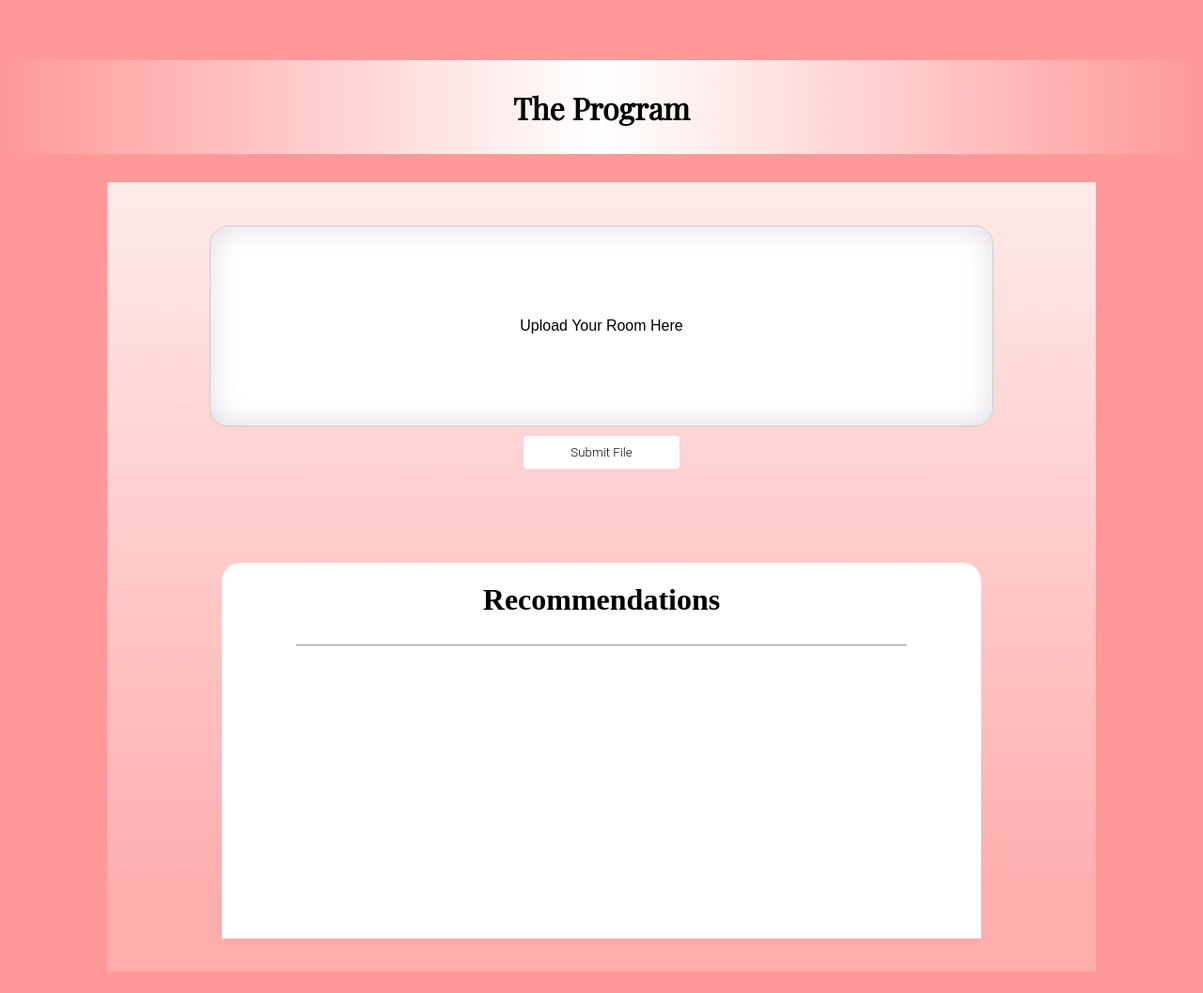
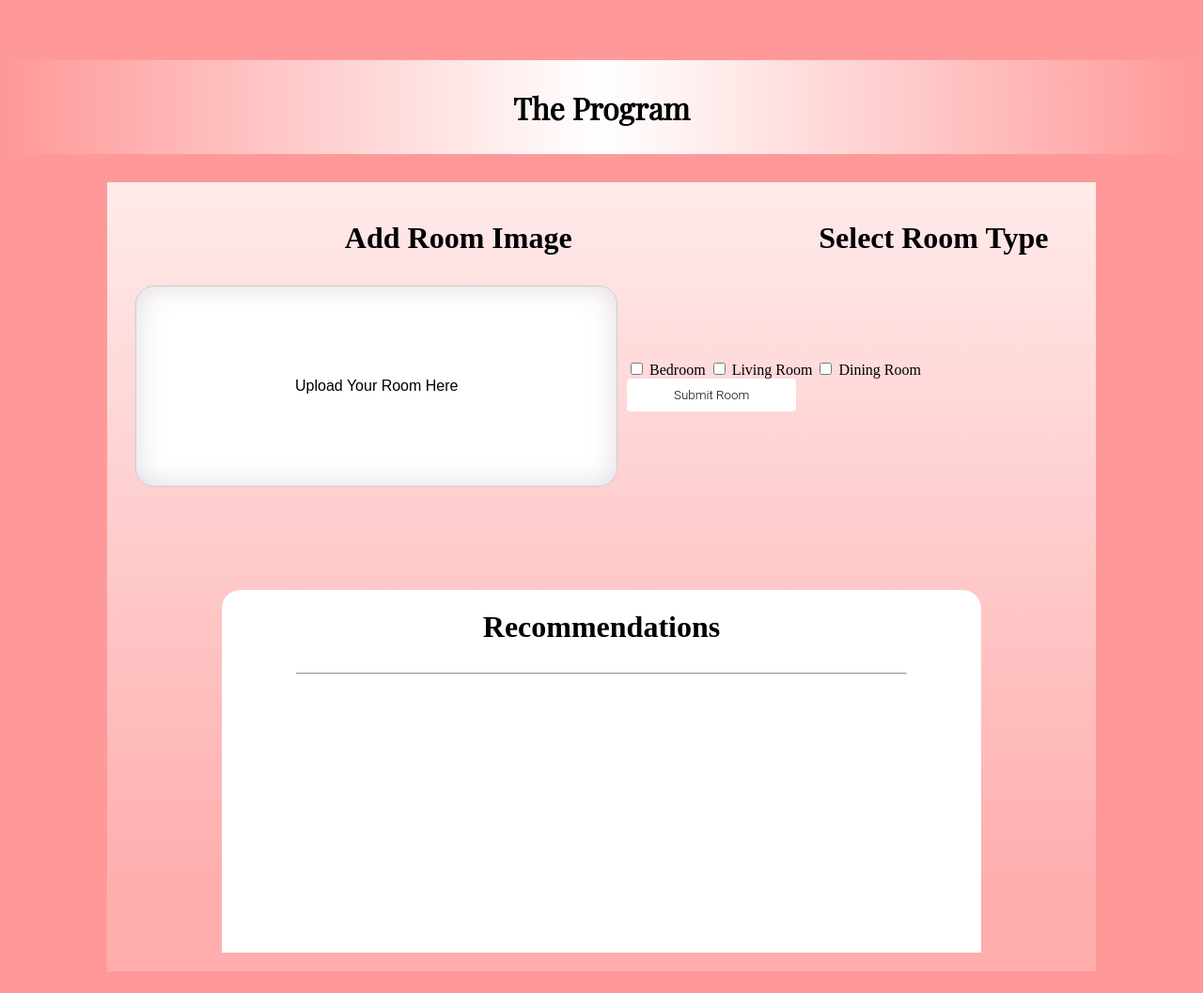
Before and after one commit to Autumn-Coding/U-of-T-Hacks-Project, a Flask app: template templates/page.html in a window 1280 px wide. Shown: the part 2401-3458 px from the top of the page at 94% size. Run offline with Flask 2, Linux system fonts and the light colour scheme; the template is opened without the code that fills it, so the values that code supplies are empty.

Commit message:
Worked on adding room type selections

```diff
--- a/templates/page.html
+++ b/templates/page.html
@@ -39,17 +39,31 @@
     <div class="bodyHeader contain"><h1>The Program</h1></div>
 
     <div class="contentBox">
-        <div id="enterImageSpace" class="contain">
+        <div id="addRoomTitles" class="contain">
+            <h1>Add Room Image</h1>
+            <h1>Select Room Type</h1>
+        </div>
+
+        <div id="addRoom" class="contain">
             <label for="uploadedImage" id="custom-file-upload">
                 Upload Your Room Here
             </label>
             <input type="file" id="uploadedImage" accept="image/*" />
-            <button id="submitFile">Submit File</button>
 
-            <div id="results">
-                <h1>Recommendations</h1>
-                <hr>
+            <div id="selectRoomType">
+                <input type="checkbox" id="roomBedroom" value="bedroom">
+                <label for="roomBedroom">Bedroom</label>
+                <input type="checkbox" id="roomLiving" value="living">
+                <label for="roomLiving">Living Room</label>
+                <input type="checkbox" id="roomDining" value="dining">
+                <label for="roomDining">Dining Room</label>
+                <button id="submitRoom">Submit Room</button>
             </div>
+        </div>
+
+        <div id="results">
+            <h1>Recommendations</h1>
+            <hr>
         </div>
 
     </div>
--- a/templates/script.js
+++ b/templates/script.js
@@ -1,7 +1,7 @@
 var navigation = document.getElementById("navigation");
 var topHeader = document.getElementById("topHeader");
 var uploadedImage = document.getElementById("uploadedImage");
-var submitFile = document.getElementById("submitFile");
+var submitRoom = document.getElementById("submitRoom");
 
 
 window.onscroll = function(){
@@ -34,4 +34,4 @@ function sendImage() {
 }
 
 uploadedImage.addEventListener("change", collectThisImage, false);
-submitFile.addEventListener("click", sendImage)
+submitRoom.addEventListener("click", sendImage)
--- a/templates/style.css
+++ b/templates/style.css
@@ -37,11 +37,14 @@ hr {
 
 
 
-#enterImageSpace {
-    justify-content: center;
+#addRoomTitles {
+    justify-content: around;
     width: 100%;
-    height: 100%;
-    flex-direction: column;
+    padding-left: 20%;
+}
+
+#addRoom {
+    width: 100%;
 }
 
 input[type="file"] {
@@ -57,13 +60,13 @@ input[type="file"] {
     cursor: pointer;
     background: white;
     height: 200px;
-    width: 80%;
+    width: 50%;
     font-family: Arial;
     margin: 10px;
     box-shadow: inset 0 0 30px #e1d9e2;
 }
 
-#submitFile {
+#submitRoom {
     display:inline-block;
     padding: 10px 50px;
     border: none;
@@ -120,6 +123,9 @@ input[type="file"] {
     width: 80%;
     background-image: linear-gradient(rgba(255,255,255, .8), rgba(255,255,255, .2) 90%);
     padding: 20px;
+    display: flex;
+    flex-direction: column;
+    align-items: center;
 }
 
 .contain {
```
